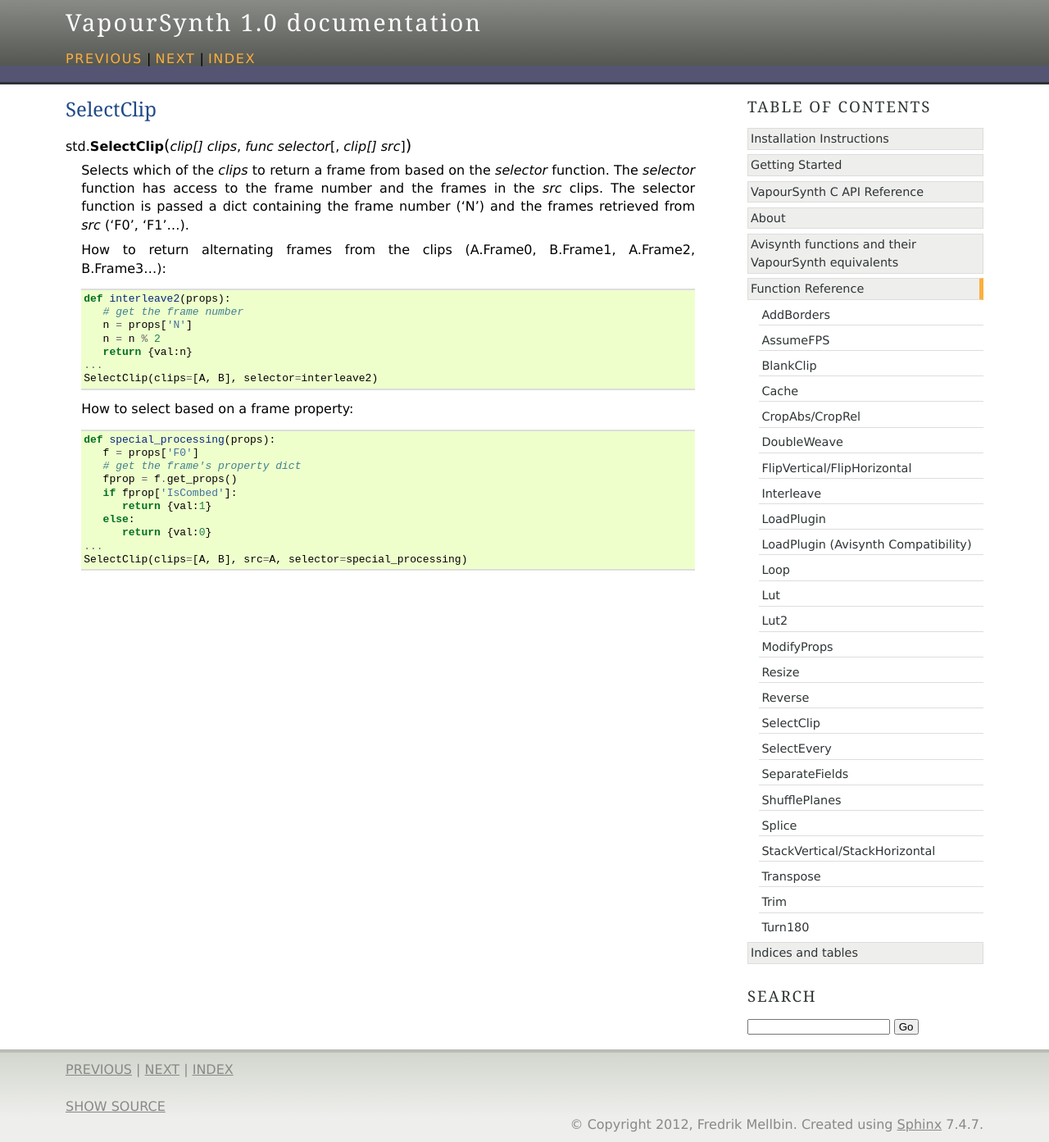
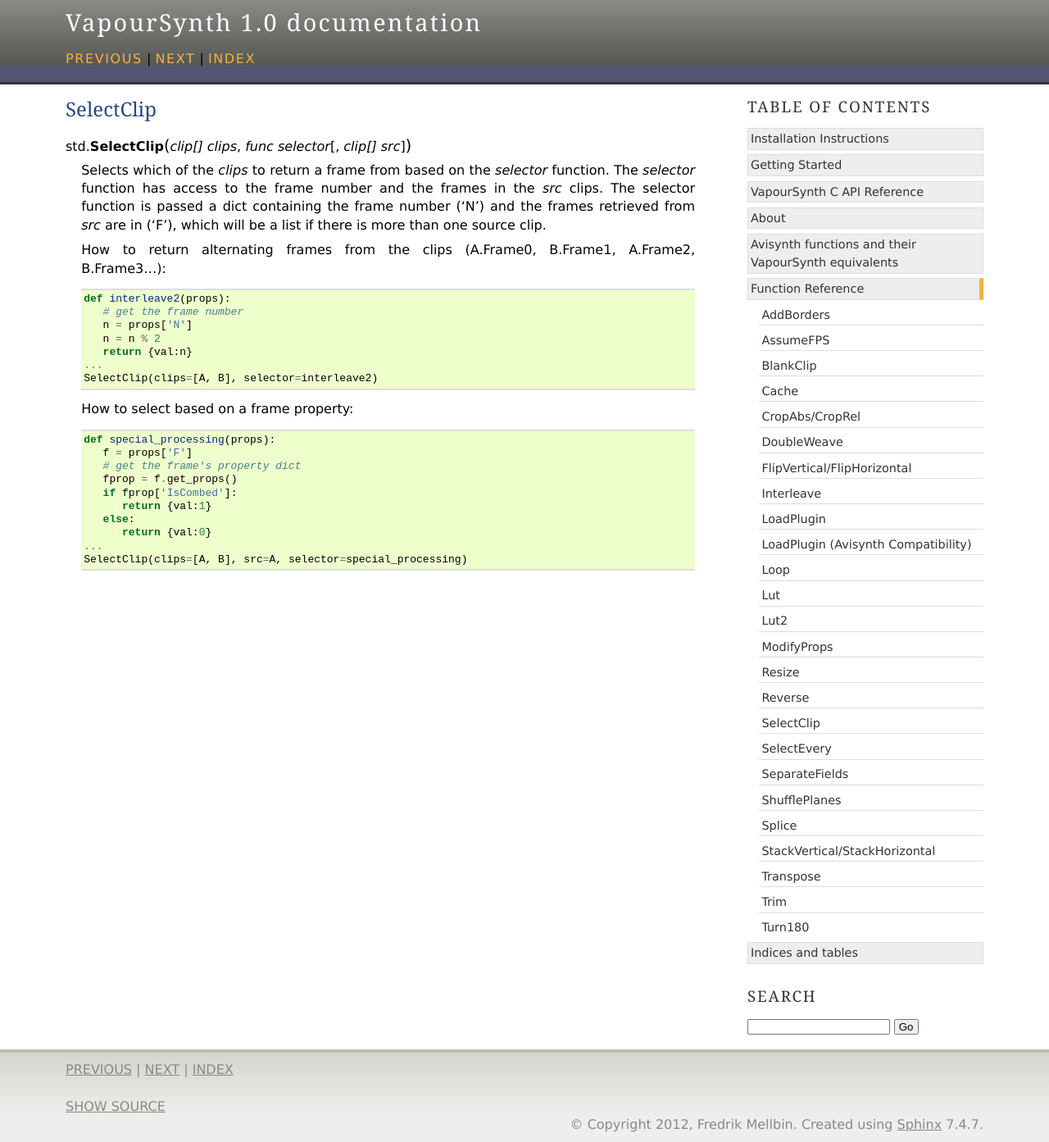
Before and after one commit to vapoursynth/vapoursynth, a Sphinx documentation site: the page built from doc/functions/selectclip.rst, in a window 1280 px wide. Shown: the whole page at 82% size. Built offline with Sphinx 7.4.7, drawn with Linux system fonts in a browser that asks for light colours; formulas are drawn with MathJax 3.

Commit message:
Update documentation to match reality
git-svn-id: http://vapoursynth.googlecode.com/svn/trunk@80 f9120d27-2007-6f97-8312-0f4ebfa7710f

```diff
--- a/doc/functions/selectclip.rst
+++ b/doc/functions/selectclip.rst
@@ -5,7 +5,7 @@
    :module: std
 
    Selects which of the *clips* to return a frame from based on the *selector* function. The *selector* function has access to the frame number and the frames in the *src* clips.
-   The selector function is passed a dict containing the frame number ('N') and the frames retrieved from *src* ('F0', 'F1'...).
+   The selector function is passed a dict containing the frame number ('N') and the frames retrieved from *src* are in ('F'), which will be a list if there is more than one source clip.
 
    How to return alternating frames from the clips (A.Frame0, B.Frame1, A.Frame2, B.Frame3...)::
 
@@ -20,7 +20,7 @@
    How to select based on a frame property::
 
       def special_processing(props):
-         f = props['F0']
+         f = props['F']
          # get the frame's property dict
          fprop = f.get_props()
          if fprop['IsCombed']:
```
